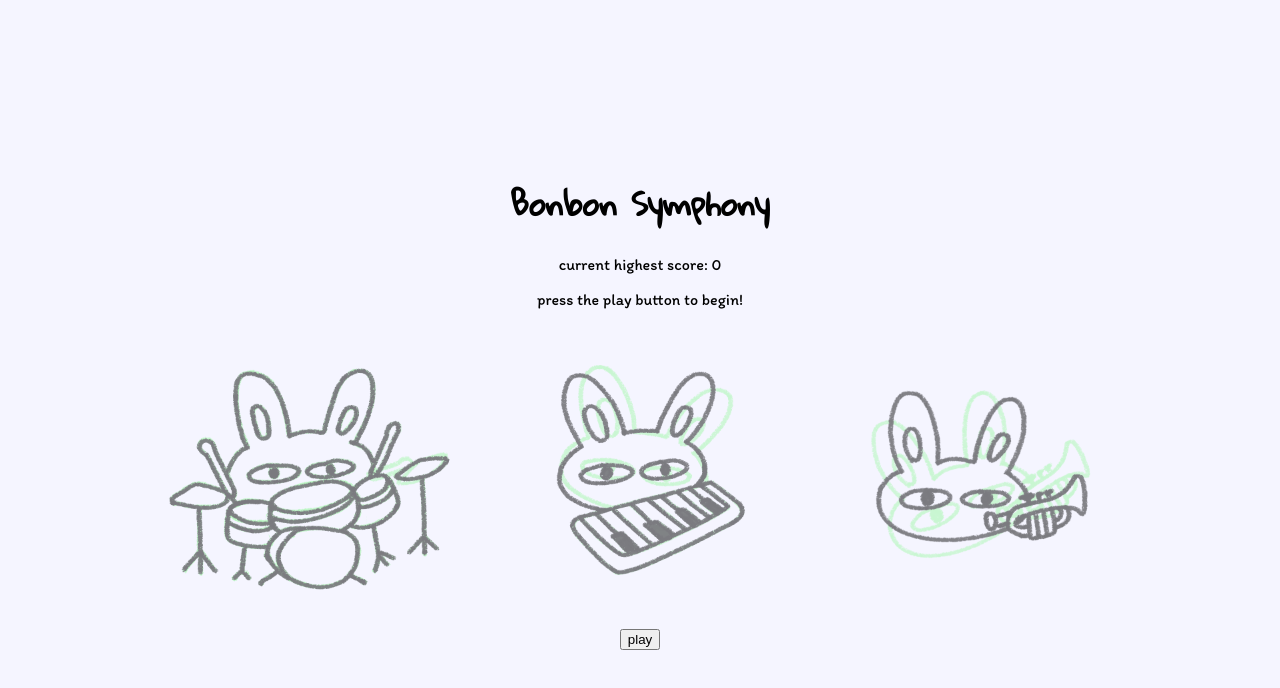
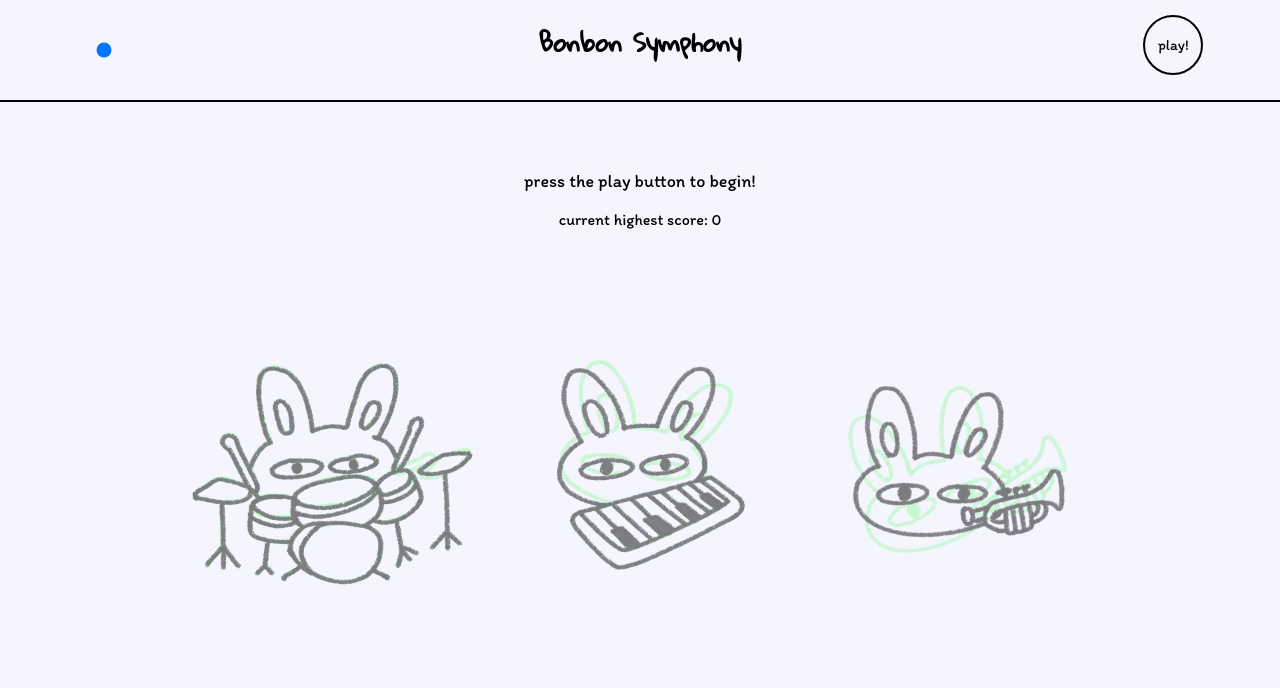
Before and after one commit to arshaaq/javascript-game-2023, a plain HTML site: page index.html in a window 1280 px wide. Drawn offline with Linux system fonts and the light colour scheme.

Commit message:
formatted layout, added sound func

```diff
--- a/index.html
+++ b/index.html
@@ -10,19 +10,29 @@
 </head>
 <body>
 
+    <header>
 
-    <h1>
-        Bonbon Symphony
-    </h1>
+        <div class="sound-container">
+            <audio id="audioElement" src="path/to/your/audio/file.mp3"></audio>
+            <input type="range" id="soundSlider" min="0" max="1" step="0.01" value="1">
+        </div>
 
-    <section class="highScore-container">
-        <span>current highest score: </span>
-        <span id="highScore-text"></span>
-    </section>
+        <h1 class="main-title">Bonbon Symphony</h1>
+
+        <section class="playButton-container">
+            <button onclick="playGame(bonbons,gameStages,statusText,highScore,highScoreText)" id="playButton">play!</button>
+        </section>
+
+    </header>
 
     <section class="status-container">
         <p id="status-text">press the play button to begin!</p>
+        <section class="highScore-container">
+            <span id="highScore-text">current highest score: </span>
+        </section>
+
     </section>
+
 
     <section class="bonbon-container">
 
@@ -40,9 +50,7 @@
 
     </section>
 
-    <section class="playButton-container">
-        <button onclick="playGame(bonbons,gameStages,statusText,highScore,highScoreText)" id="playButton">play</button>
-    </section>
+
 
 
 </body>
--- a/javascript.js
+++ b/javascript.js
@@ -7,8 +7,10 @@ const statusText = document.getElementById("status-text");
 
 let highScore = 0;
 const highScoreText = document.getElementById("highScore-text");
-highScoreText.textContent=(`${highScore}`);
+highScoreText.textContent=(`current highest score: ${highScore}`);
 
+const playButton = document.getElementById("playButton");
+const soundSlider = document.getElementById("soundSlider");
 
 //-----------------------------FUNCTIONS------------------------------//
 
@@ -18,8 +20,24 @@ function pause(milliseconds) {
     return new Promise(resolve => setTimeout(resolve, milliseconds));
 }
 
+function playButtonInactive(trueOrFalse){
+    if(trueOrFalse == true){
+        playButton.disabled = true;
+    } else {
+        playButton.disabled = false;
+    }
+
+
+
+}
+
+soundSlider.addEventListener("input", () => {
+    let volume = parseFloat(soundSlider.value);
+});
+
 //the function that will be used to play the bonbon
 function playBonbon(element){
+
     //goes through the list of bonbons and finds the correct one given what was clicked
     for(i=0; i<bonbons.length; i++){
 
@@ -29,6 +47,7 @@ function playBonbon(element){
 
             element.src = `bonbon_assets/bonbon-${i}-play.GIF`;
             const audio = new Audio(`sounds/${i}.mp3`);
+            audio.volume = soundSlider.value;
             audio.play();
 
             setTimeout(() => {
@@ -122,10 +141,12 @@ for(let i=0; i<bonbons.length;i++){
     });
 
 }
+
 bonbonsUnavailabe(true);
 
 //play the game function
 async function playGame(bonbons, gameStages, statusText, highScore, highScoreText){
+
 
     //resets the game
     userLoss = false;
@@ -135,13 +156,15 @@ async function playGame(bonbons, gameStages, statusText, highScore, highScoreTex
 
     //while the user hasn't lost yet
     while(userLoss==false){
+
+        playButtonInactive(true);
         //add a step!
         addGameStage(bonbons, gameStages);
 
         //changeInnerText(statusText,"pay attention!");
 
 
-        //showcases the user the pattern they need to follow
+    //showcases the user the pattern they need to follow
     await playThroughGameStages(gameStages,bonbons, statusText);
 
 
@@ -154,11 +177,11 @@ async function playGame(bonbons, gameStages, statusText, highScore, highScoreTex
 
             userChoice = await (userTurn(bonbons)).then(result=>{
 
-                console.log(result);
+
                 return result;
             });
 
-            console.log("the game stage is: " + gameStages[index] + " and the choice is: " + userChoice);
+
             //if the user gets the current step correct keep going
             if(userChoice == gameStages[index]){
                 continue;
@@ -166,21 +189,24 @@ async function playGame(bonbons, gameStages, statusText, highScore, highScoreTex
             } else {
                 changeInnerText(statusText,"you lose!");
                 userLoss = true;
-                await pause(1000);
+                await pause(1500);
                 break;
             }
         }
         if(userLoss != true){
+            bonbonsUnavailabe(true);
             changeInnerText(statusText,"good job!");
-            await pause(1000);
 
             if(highScore <= gameStages.length){
                 highScore = gameStages.length;
-                changeInnerText(highScoreText,`${highScore}`);
+                changeInnerText(highScoreText,`current highest score: ${highScore}`);
             }
+
+            await pause(1500);
 
         } else{
             changeInnerText(statusText,"press the play button to try again!");
+            playButtonInactive(false);
             bonbonsUnavailabe(true);
             await pause(1000);
         }
--- a/stylesheet.css
+++ b/stylesheet.css
@@ -16,7 +16,7 @@ body{
     background-color: rgb(245, 245, 255);
 
     margin: 0;
-    height: 100vh;
+
 
     display: flex;
     flex-direction: column;
@@ -26,27 +26,95 @@ body{
 }
 
 header{
-    background-color: aquamarine;
+    position: relative;
+    border-bottom: black solid 2.5px;
+    width: 100%;
 
-    position: absolute;
-    top: 0px;
-    width: 100vw;
+    top: 0;
+    left: 0;
+    z-index: 1000;
+
+    display: grid;
+    grid-template-columns: 0.5fr 2fr 0.5fr;
+    grid-template-rows: 1fr;
+    grid-template-areas: "sound title controls";
+
+    height: 100px;
 
 }
 
-.bonbon-container{
+.sound-container{
+    display: flex;
+    justify-content: center;
+    align-items: center;
+    grid-area: sound;
+
+    text-align: center;
 
 
-    width: 1000px;
 
+}
+
+#soundSlider {
+    width: 10px;
+}
+
+.highScore-container{
     display: flex;
-    align-self: center;
-    justify-content: space-around;
+    justify-content: center;
+    align-items: center;
+}
+
+.playButton-container{
+    grid-area: controls;
+    display: flex;
+    justify-content: center;
+}
+
+#playButton{
+    font-family: 'Itim', cursive;
+    font-weight: 400px;
+    font-size: 15px;
+
+    border: 2.5px solid black;
+    border-radius: 50%;
+    width: 60px;
+    height: 60px;
+
+    margin-top: 15px;
+
+    background-color: rgb(245, 245, 255);
+}
+
+#playButton:hover{
+    background-color: rgb(223, 223, 237);
+}
+
+.main-title{
+    font-size: 25px;
+    text-align: center;
+    grid-area: title;
+}
+
+.status-container{
+    position: relative;
+    top: 50px;
+    text-align: center;
+}
+
+.bonbon-container{
+    position: absolute;
+    top: 40%;
+    display: grid;
+    grid-template-columns: repeat(3, 1fr);
+    gap: 10px;
+
+
 }
 
 #bonbon-0,#bonbon-1,#bonbon-2{
-    transition-property: width, height;
-    transition-duration: 0.5s;
+    /* transition-property: width, height;
+    transition-duration: 0.5s; */
 }
 
 .unavailable{
@@ -55,22 +123,49 @@ header{
 }
 
 .idle{
-
-
     width: 300px;
     height: 300px;
-
     opacity: 0.5;
 }
 
 .playing{
-    width: 350px;
-    height: 350px;
-
+    width: 300px;
+    height: 300px;
     opacity: 1;
 }
 
 
-.red{
-    background-color: red;
+
+#status-text{
+    font-size: 18px;
 }
+
+@media (max-width: 600px) {
+
+    .status-container{
+        position: relative;
+        top: 20px;
+        text-align: center;
+    }
+
+    .bonbon-container {
+        top: 35%;
+        grid-template-columns: 1fr;
+        grid-template-rows: repeat(3, 1fr);
+    }
+
+    .idle{
+        width: 100px;
+        height: 100px;
+        opacity: 0.5;
+    }
+
+    .playing{
+        width: 100px;
+        height: 100px;
+        /* width: 105px;
+        height: 105px; */
+        opacity: 1;
+    }
+
+}
```
